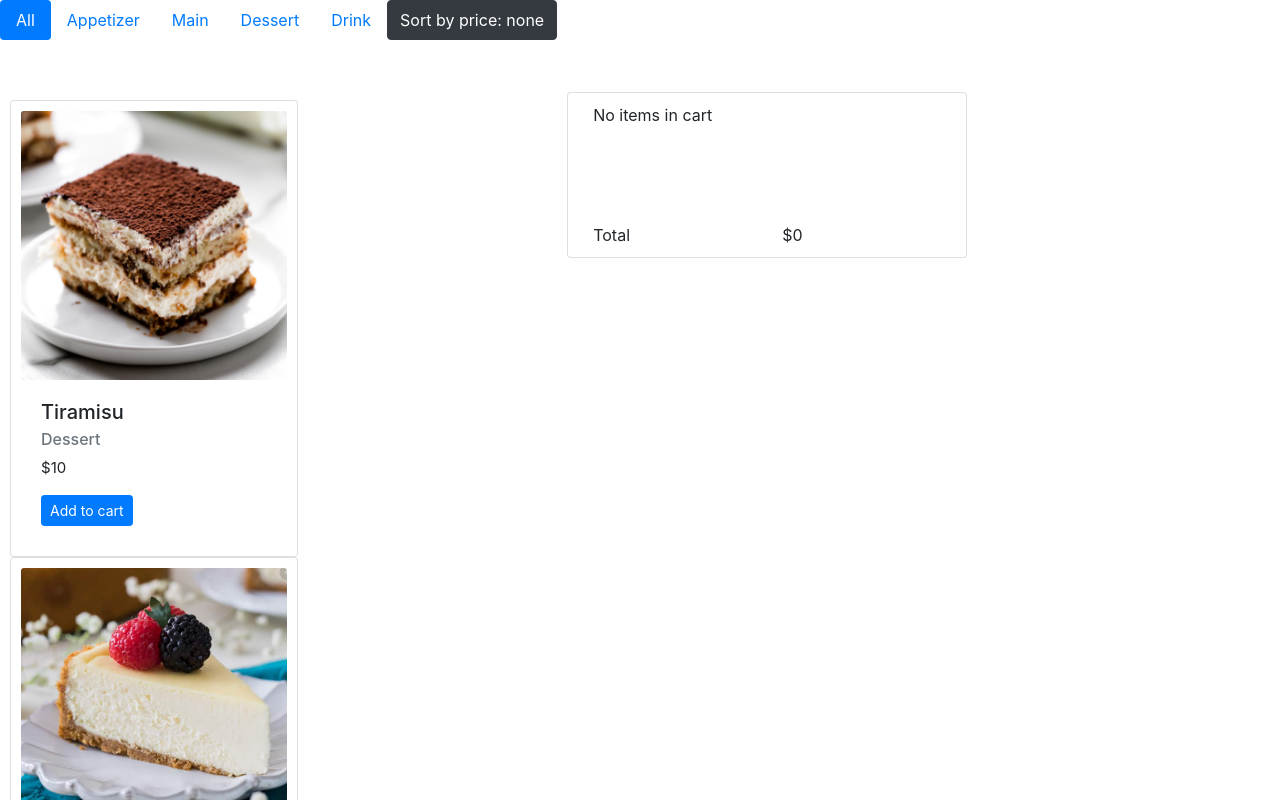
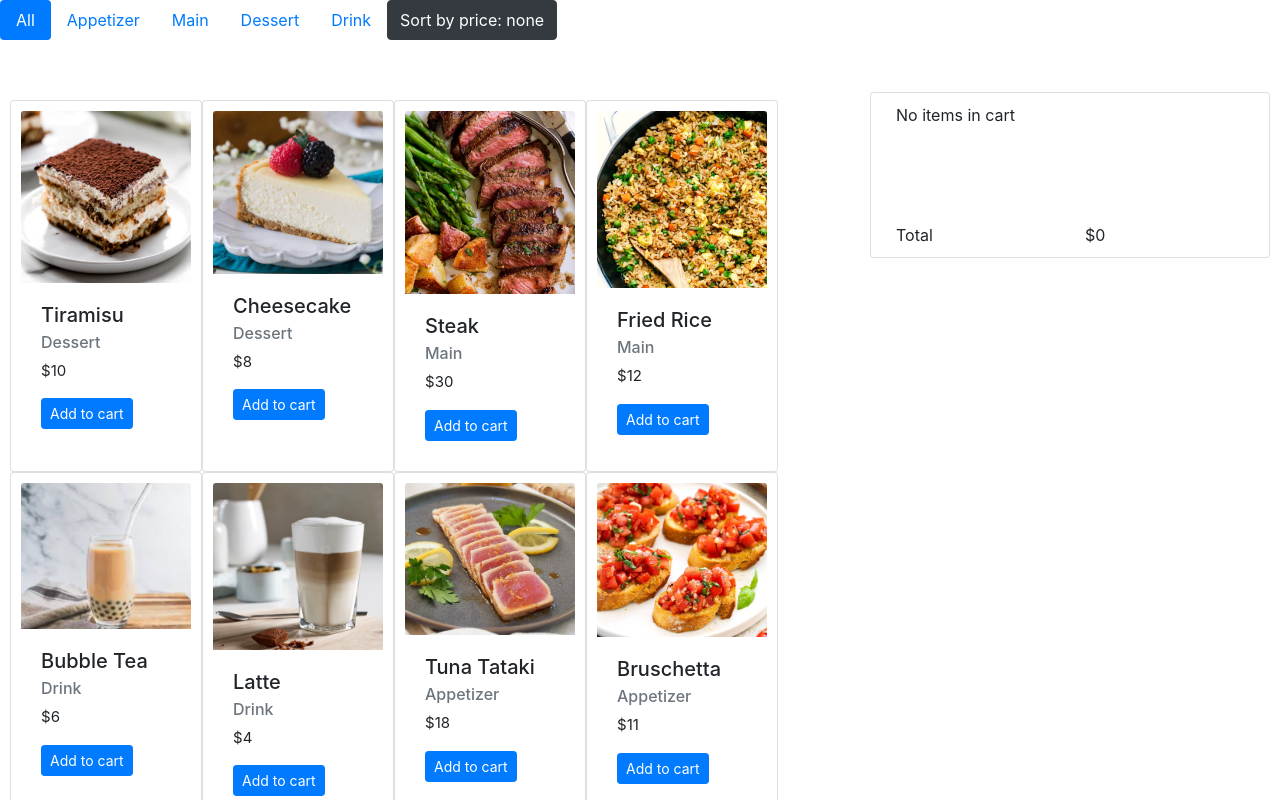
Before and after one commit to sallychen1/cs1300-development, a React (Create React App) app: page / in a window 1280 px wide. Shown: the top 800 px of the page. Built offline with nearby package versions, Linux system fonts and the light colour scheme.

Commit message:
fixed layout

```diff
--- a/src/App.css
+++ b/src/App.css
@@ -2,9 +2,16 @@
 .card-wrapper{
   padding: 10px;
   margin-top: 50px;
+  display: flex;
+    flex-direction: row;
+    flex-wrap: wrap;
 }
 .card{
   padding: 10px;
+}
+
+.item-card{
+  width: 12rem;
 }
 
 .card-text{
--- a/src/Cart.js
+++ b/src/Cart.js
@@ -24,7 +24,7 @@ const Cart = (props) => {
               </div>))) : (<div>No items in cart</div>)}
           <div className="row mt-5 pt-5">
             <div className="col-6">Total</div>
-            <div className="col-2">${totalAmount}</div>
+            <div className="col-4">${totalAmount}</div>
           </div>
         </div>
       </Card>
--- a/src/DisplayList.js
+++ b/src/DisplayList.js
@@ -10,7 +10,7 @@ const DisplayList = (props) => {
   return (
     <div className="card-wrapper">
       {list.map((item) => (
-        <Card key={item.id} style={{ width: '18rem' }}>
+        <Card className = "item-card" key={item.id}>
           <Card.Img variant="top" src = {require('./assets/' + item.name + '.png').default} />
           <Card.Body>
             <Card.Title>{item.name}</Card.Title>
```
